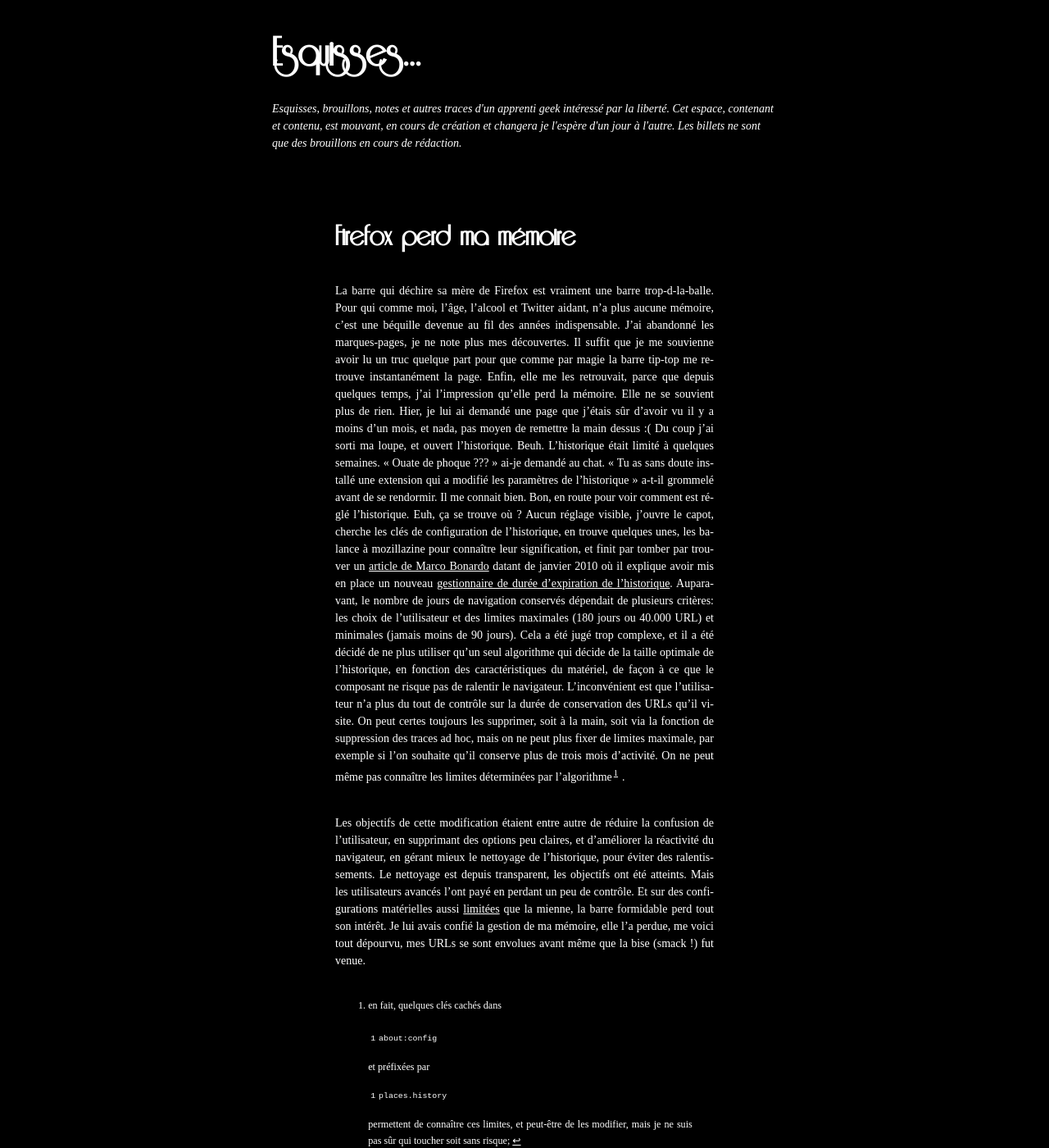
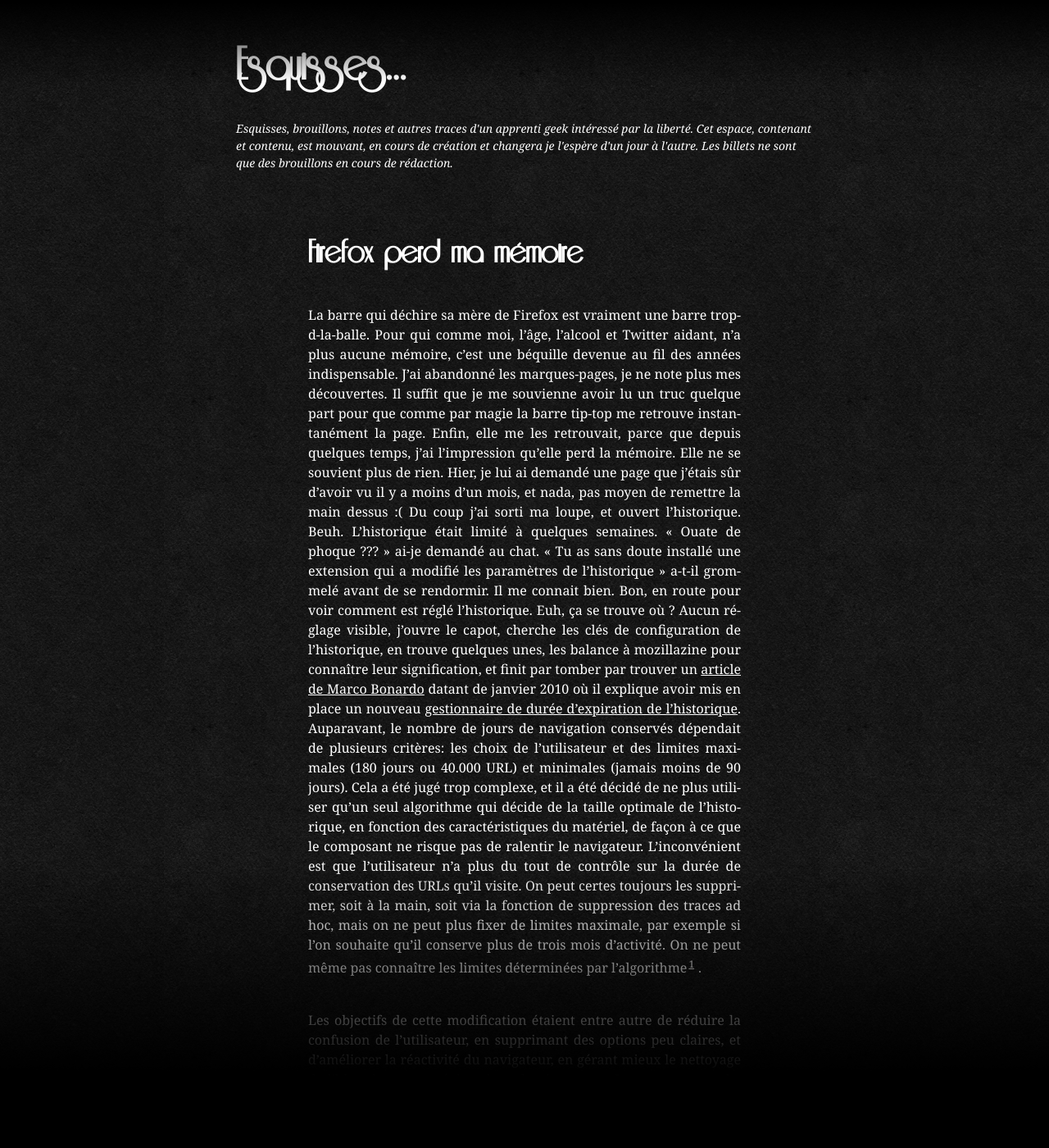
Before and after one commit to yoyoweb/esquisses, a Jekyll site: the page built from index.html, in a window 1280 px wide and 1400 px high. Shown: the whole window at 82% size. Built offline with Jekyll 4.4.1, drawn with Linux system fonts in a browser that asks for light colours; Markdown is read by kramdown in place of the engine named in the settings.

Commit message:
Update layout, styles…

```diff
--- a/_layouts/default.html
+++ b/_layouts/default.html
@@ -25,5 +25,7 @@
         <li>Gribouillé sous <a href="http://www.vim.org">Vim</a>, publié par <a href="http://jekyllrb.com/">Jekyll</a>, hébergé sur une <a href="http://www.debian.org">Debian</a> par <a href="http://www.gandi.net/">Gandi</a> et partagé sur <a href="https://github.com/clochix/esquisses/tree/gh-pages">Github</a>, pour exercer mon geekisme.</li>
       </ul>
     </footer>
+    <div id="headBlur" class="blurMargin"></div>
+    <div id="footBlur" class="blurMargin"></div>
   </body>
 </html>
--- a/css/style.css
+++ b/css/style.css
@@ -5,19 +5,28 @@
     font-weight: normal;
     font-style: normal;
 }
+html {
+  background: url("black_paper.png") repeat scroll 0 0 black;
+  /* source: http://subtlepatterns.com/?p=281 This work is licensed under a Creative Commons Attribution 3.0 Unported License.
+   * The patterns can be used freely in both personal and commercial projects with no attribution required, but always appreciated.
+   * Made by Atle Mo http://behindmyscenes.com/
+   */
+}
 body {
-  font-size: 87.5%;
+  /*font-size: 87.5%;*/
+  font-size: 1em;
   line-height: 1.4em;
-  font-family: serif;
+  font-family: Georgia, "New Century Schoolbook", "Nimbus Roman No9 L", serif;
 }
 h1,h2,h3,h4,h5,h6 {
   font-family: 'RieslingRegular', serif;
   font-weight: bold;
   line-height: 1em;
+  text-align: left;
   -moz-hyphens: none;
   hyphens: none;
 }
-h1 { font-size: 4em; margin-bottom: 0.5em; }
+h1 { font-size: 4em; margin: 0.5em 0; }
 h2 { font-size: 2.8em; margin-bottom: 0.75em; }
 h3 { font-size: 2em; margin-bottom: 1em; }
 h4 { font-size: 1.4em; margin-bottom: 1.25em; }
@@ -57,14 +66,13 @@
  *-----------*/
 * {
   color: #FFF;
-  background-color: #000;
 }
 /*-----------
  * Page layout
  *-----------*/
 body {
   width: 44em;
-  margin: auto;
+  margin: 50px auto;
   -moz-hyphens: auto;
   hyphens: auto;
 }
@@ -73,6 +81,7 @@
 }
 #header p {
   font-style: italic;
+  font-size: .875em;
 }
 #main {
   width: 33em;
@@ -82,9 +91,24 @@
 #main article.hentry {
   margin: 0 auto 10em auto;
 }
+#main article li {
+  margin-bottom: 1.5em;
+}
 #main article footer {
   margin: 3em;
   font-size: 71%;
+}
+#main article footer ul.taglist {
+  list-style: none;
+}
+#main article footer ul.taglist li {
+  float: left;
+  font-weight: bold;
+  margin: 5px;
+}
+#main article footer p.meta {
+  clear: both;
+  margin: 2.5em 0;
 }
 #main article sup {
   font-size: 75%;
@@ -98,9 +122,34 @@
   list-style-type: none;
 }
 .footnotes p {
-  margin-bottom: 0.5em;
+  margin-bottom: 0em;
 }
 .footnotes li {
   margin: 1em;
   font-size: 87%;
 }
+#headBlur {
+  background-image: -moz-linear-gradient(bottom , transparent 0%, #000000 99%);
+  background-image: -webkit-linear-gradient(bottom , transparent 0%, #000000 99%);
+  height: 100px;
+  top: 0;
+}
+#footBlur {
+  background-image: -moz-linear-gradient(top, transparent 0%, #000000 75%);
+  background-image: -webkit-linear-gradient(top, transparent 0%, #000000 75%);
+  height: 25%;
+  bottom: 0;
+}
+div.blurMargin {
+  width: 200%;
+  left: -50%;
+  position: fixed;
+  padding: 0px;
+  pointer-events: none;
+}
+/*
+#headBlur:hover, #footBlur:hover {
+  height: 10px;
+  -moz-transition: height 1s ease-in-out;
+}
+*/
--- a/index.html
+++ b/index.html
@@ -12,6 +12,5 @@
       <a href="{{ site.url }}{{ post.url }}">Lire la note </a>
       — publié le <data property="dc:created published">{{ post.date | date: "%d %b %Y" }}</data>,
     </aside>
-</article>
-
+  </article>
 {% endfor %}
```
Also changed, not shown: other parts of _layouts/default.html (+1 -1 lines), 404.html (added, +16 -0 lines), _layouts/post.html (+7 -1 lines), css/black_paper.png (added), favicon.ico (added), 1 other file.
